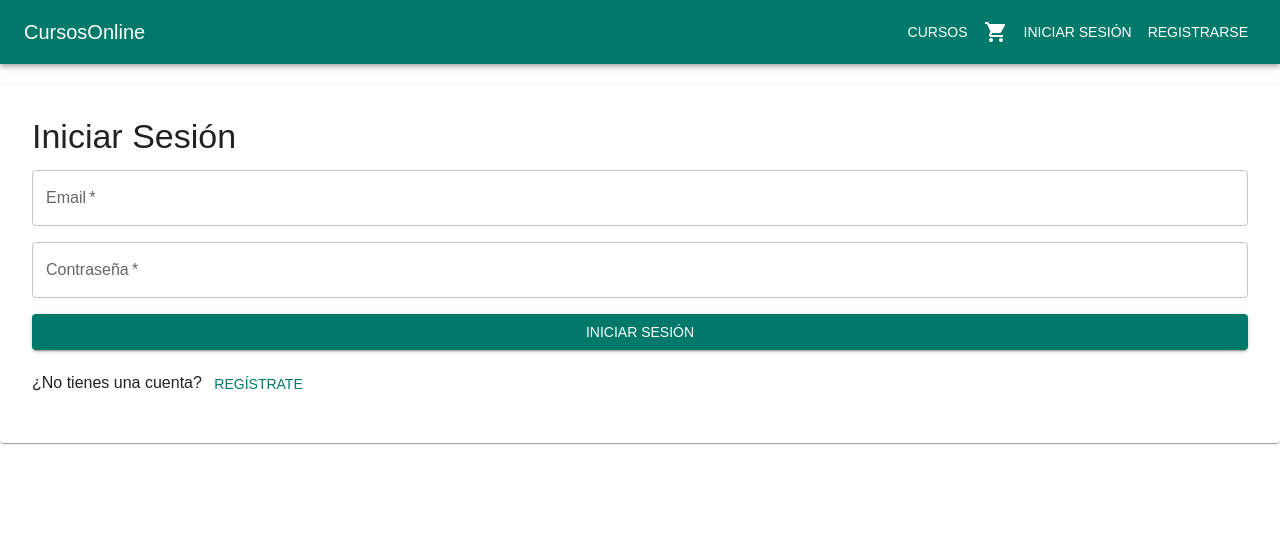
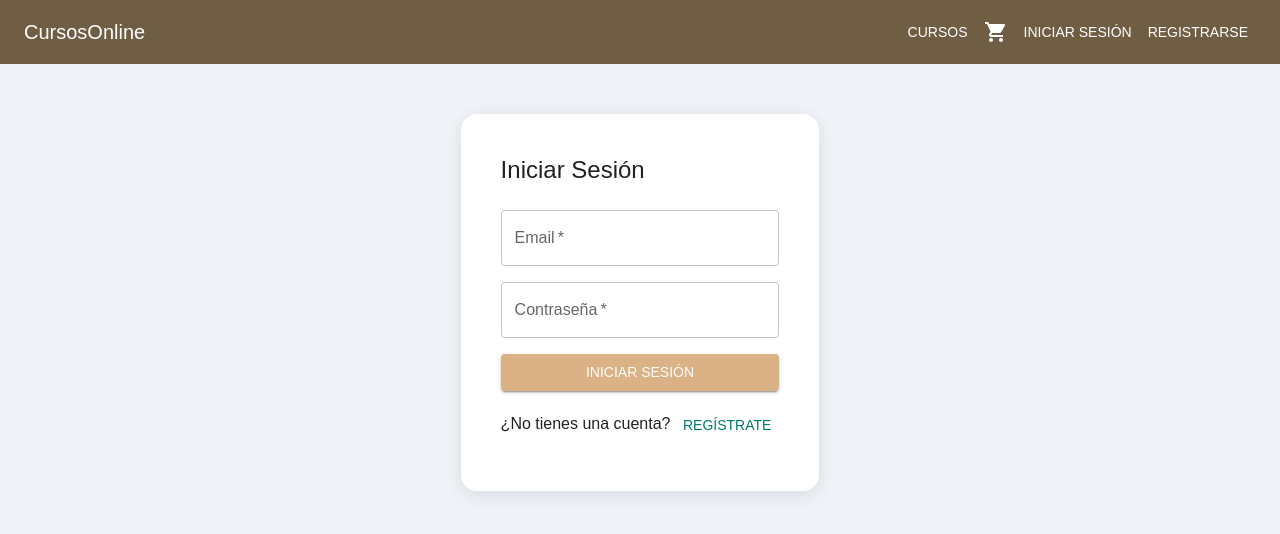
Before and after one commit to Benlox44/frontend-proyecto-integrador-de-software, a React (Create React App) app: page / in a window 1280 px wide. Both pictures are taken after a click on the button "INICIAR SESIÓN". Shown: the top 534 px of the page. Built offline with nearby package versions, Linux system fonts and the light colour scheme; no server answers.

Commit message:
Cambios menores en login

```diff
--- a/package.json
+++ b/package.json
@@ -11,6 +11,7 @@
     "@testing-library/jest-dom": "^5.17.0",
     "@testing-library/react": "^13.4.0",
     "@testing-library/user-event": "^13.5.0",
+    "frontend-proyecto-integrador-de-software": "file:",
     "react": "^18.3.1",
     "react-dom": "^18.3.1",
     "react-router-dom": "^6.26.1",
--- a/src/components/Header.js
+++ b/src/components/Header.js
@@ -3,7 +3,7 @@ import { AppBar, Toolbar, Typography, Button, IconButton, Badge } from '@mui/mat
 import ShoppingCartIcon from '@mui/icons-material/ShoppingCart';
 
 const Header = ({ currentPage, setCurrentPage, cart, isAuthenticated, logout }) => (
-  <AppBar position="static" style={{ marginBottom: '20px' }}>
+  <AppBar position="static" style={{ backgroundColor: '#6F5D44', boxShadow: 'none'}}>
     <Toolbar>
       <Typography variant="h6" style={{ flexGrow: 1 }}>
         CursosOnline
--- a/src/components/Home.js
+++ b/src/components/Home.js
@@ -2,6 +2,7 @@
 import React from 'react';
 import CourseCard from './CourseCard';
 import { Typography, Select, MenuItem, FormControl, InputLabel, Switch, FormControlLabel, Grid, Box } from '@mui/material';
+import '../styles/Home.css';
 
 const Home = ({ courses, addToCart, setSelectedCourse, setCurrentPage, filter, setFilter, filteredCourses, ownedCourses }) => {
   const handleToggleShowOwned = () => {
--- a/src/components/Login.js
+++ b/src/components/Login.js
@@ -29,14 +29,21 @@ const Login = ({ setCurrentPage, fetchCart }) => {
   };
 
   return (
-    <Card style={{ padding: '16px', marginBottom: '16px' }}>
+    <div style={{
+      backgroundColor: '#f0f4f8', // Establece aquí tu color de fondo
+      height: '100vh',
+      display: 'flex',
+      alignItems: 'center',
+      justifyContent: 'center',
+    }}>
+      <Card style={{ padding: '24px', maxWidth: '400px', margin: 'auto', boxShadow: '0 4px 20px rgba(0,0,0,0.1)', marginTop: '50px', borderRadius: '16px' }}>
       <CardContent>
-        <Typography variant="h4" gutterBottom>Iniciar Sesión</Typography>
+        <Typography variant="h5" style={{ marginBottom: '24px'}}>Iniciar Sesión</Typography>
         {errorMessage && <Typography color="error">{errorMessage}</Typography>}
         <form onSubmit={(e) => { e.preventDefault(); login(e.target.email.value, e.target.password.value); }} style={{ display: 'flex', flexDirection: 'column', gap: '16px' }}>
           <TextField label="Email" type="email" name="email" required />
           <TextField label="Contraseña" type="password" name="password" required />
-          <Button variant="contained" color="primary" type="submit">
+          <Button variant="contained" style={{ backgroundColor: '#DBB186', color: '#fff' }}  type="submit">
             Iniciar Sesión
           </Button>
         </form>
@@ -46,6 +53,9 @@ const Login = ({ setCurrentPage, fetchCart }) => {
         </Typography>
       </CardContent>
     </Card>
+
+
+    </div>
   );
 };
 
--- a/src/styles/App.css
+++ b/src/styles/App.css
@@ -1,6 +1,6 @@
 body {
   font-family: Arial, sans-serif;
-  background-color: #f0f0f0;
+  background-color: #f0f4f8;
   margin: 0;
   padding: 0;
   min-height: 100vh;
```
Also changed, not shown: src/components/BorderEffect.js (added, +8 -0 lines), src/styles/BorderEffect.css (added, +29 -0 lines), 1 other file (tests, documents, lock files or other folders).
